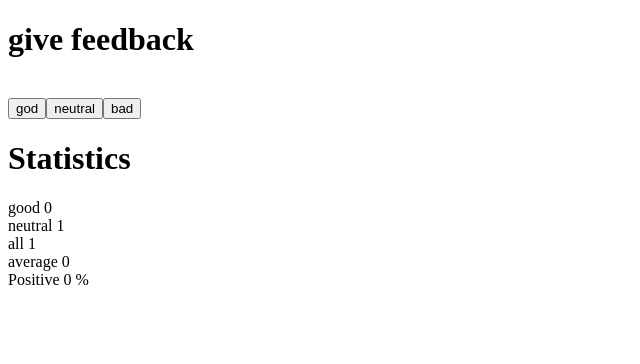
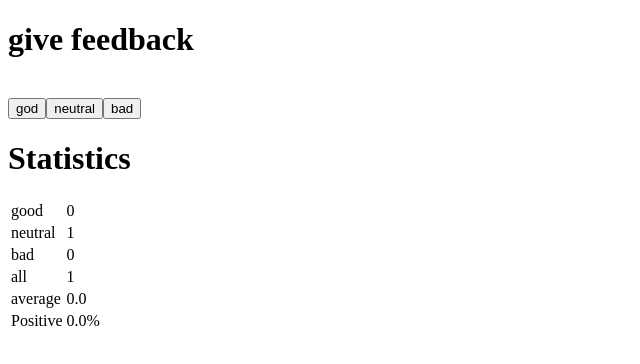
Before and after one commit to CamachoMoises/FullStackOpen, a React (Create React App) app in the folder part1/unicafe/: page / in a window 1280 px wide. Both pictures are taken after a click on the button "neutral". Shown: the top 364 px of the page, without its empty margins (0-640 px from the left). Built offline with nearby package versions, Linux system fonts and the light colour scheme.

Commit message:
Exercise 1.11

```diff
--- a/part1/unicafe/src/index.js
+++ b/part1/unicafe/src/index.js
@@ -6,7 +6,12 @@ const Average = ({ total, good, bad }) => {
     return <div> add comments </div>;
   }
   const average = (good - bad) / total;
-  return <div> average {average} </div>;
+  return (
+    <tr>
+      <td> average </td>
+      <td>{average.toFixed(1)} </td>
+    </tr>
+  );
 };
 
 const Positive = ({ good, total }) => {
@@ -14,24 +19,39 @@ const Positive = ({ good, total }) => {
     return <div> add positive comments </div>;
   }
   const positiveCom = (good * 100) / total;
-  return <div> Positive {positiveCom} % </div>;
+  return (
+    <tr>
+      <td> Positive </td>
+      <td>{positiveCom.toFixed(1)}% </td>
+    </tr>
+  );
 };
 
 const Button = (props) => <button onClick={props.handleClick}>{props.text}</button>;
 
-const Statistic= ({text, value})=> <div> {text} {value} </div>
+const Statistic = ({ text, value }) => (
+  <tr>
+    <td> {text} </td>
+    <td> {value} </td>
+  </tr>
+);
 
 const Statistics = ({ good, bad, neutral, total }) => {
-  if(total===0){
-    return <p> No feedback given </p>
+  if (total === 0) {
+    return <p> No feedback given </p>;
   }
   return (
     <div>
-      <Statistic text="good" value={good} />
-      <Statistic text="neutral" value={neutral}/>
-      <Statistic text="all" value={total}/>
-      <Average total={total} good={good} bad={bad} />
-      <Positive good={good} total={total}/>
+      <table>
+        <tbody>
+        <Statistic text="good" value={good} />
+        <Statistic text="neutral" value={neutral} />
+        <Statistic text="bad" value={bad}/>
+        <Statistic text="all" value={total} />
+        <Average total={total} good={good} bad={bad} />
+        <Positive good={good} total={total} />
+        </tbody>
+      </table>
     </div>
   );
 };
```
